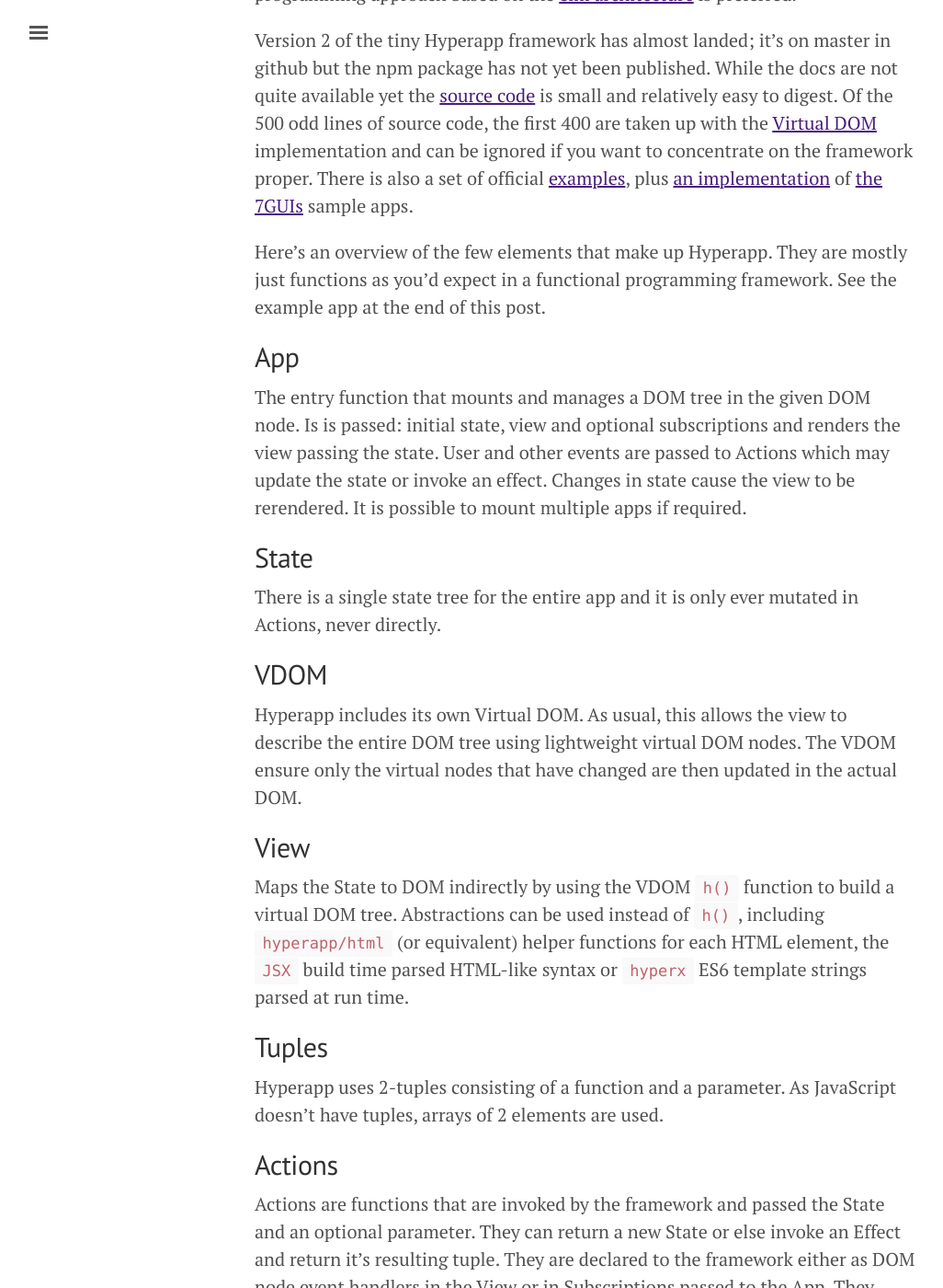
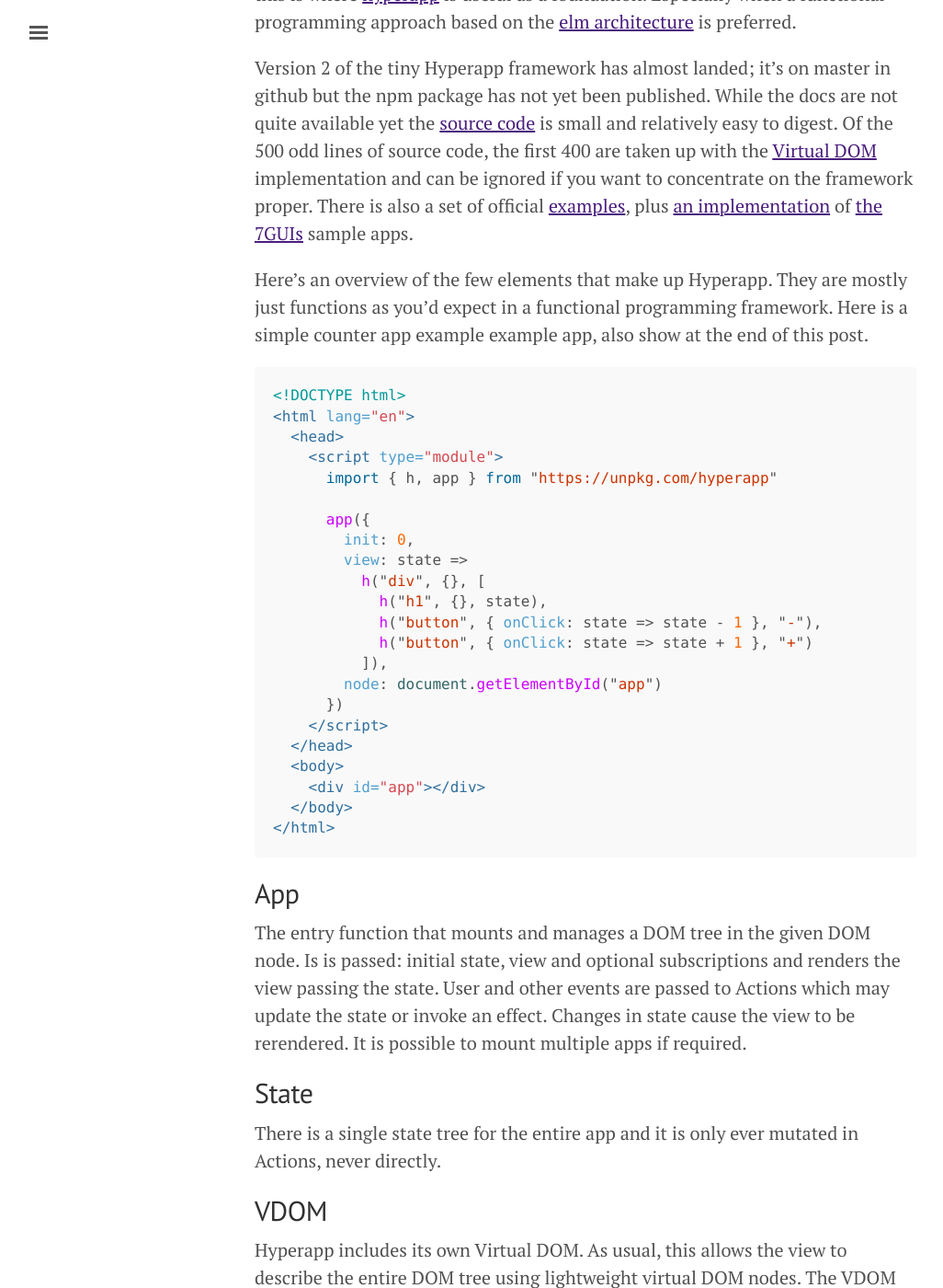
Before and after one commit to OpenDirective/opendirective.github.io, a Jekyll site: the page built from _posts/2019-08-04-hyperapp-micro-framework.md, in a window 1280 px wide and 1400 px high, scrolled down 1823 px. Shown: the whole window at 92% size, without its empty margins (3-1029 px from the left). Built offline with Jekyll 4.4.1, drawn with Linux system fonts in a browser that asks for light colours; some of the changed text lies outside the part shown.

Commit message:
Add link to explorer and duplicate example

````diff
--- a/_posts/2019-08-04-hyperapp-micro-framework.md
+++ b/_posts/2019-08-04-hyperapp-micro-framework.md
@@ -25,7 +26,32 @@
 
 Version 2 of the tiny Hyperapp framework has almost landed; it's on master in github but the npm package has not yet been published. While the docs are not quite available yet the [source code](https://github.com/jorgebucaran/hyperapp) is small and relatively easy to digest. Of the 500 odd lines of source code, the first 400 are taken up with the [Virtual DOM](https://reactjs.org/docs/faq-internals.html) implementation and can be ignored if you want to concentrate on the framework proper. There is also a set of official [examples](https://github.com/jorgebucaran/hyperapp/blob/master/docs/examples.md), plus [an implementation](https://github.com/zaceno/sevenguis-hyperapp) of [the 7GUIs](https://eugenkiss.github.io/7guis/) sample apps.
 
-Here's an overview of the few elements that make up Hyperapp. They are mostly just functions as you'd expect in a functional programming framework. See the example app at the end of this post.
+Here's an overview of the few elements that make up Hyperapp. They are mostly just functions as you'd expect in a functional programming framework. Here is a simple counter app example example app, also show at the end of this post.
+
+```html
+<!DOCTYPE html>
+<html lang="en">
+  <head>
+    <script type="module">
+      import { h, app } from "https://unpkg.com/hyperapp"
+
+      app({
+        init: 0,
+        view: state =>
+          h("div", {}, [
+            h("h1", {}, state),
+            h("button", { onClick: state => state - 1 }, "-"),
+            h("button", { onClick: state => state + 1 }, "+")
+          ]),
+        node: document.getElementById("app")
+      })
+    </script>
+  </head>
+  <body>
+    <div id="app"></div>
+  </body>
+</html>
+```
 
 ## App
 
@@ -104,3 +130,7 @@
   </body>
 </html>
 ```
+
+## Exploring with Cypress
+
+The [cypress](https://www.cypress.io/) test platform makes an ideal tool for exploring code that runs in a browser. This [hyperapp explorer](https://github.com/SteveALee/hyperapp2-explore) lets you play with the code and expands on the API description here.
````
Also changed, not shown: other parts of _posts/2019-08-04-hyperapp-micro-framework.md (+1 -0 lines).
